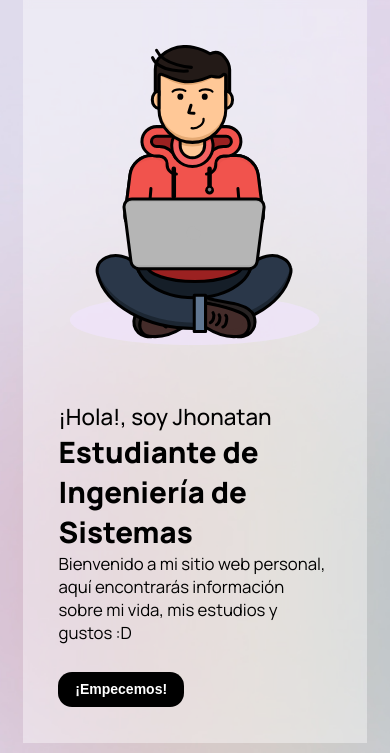
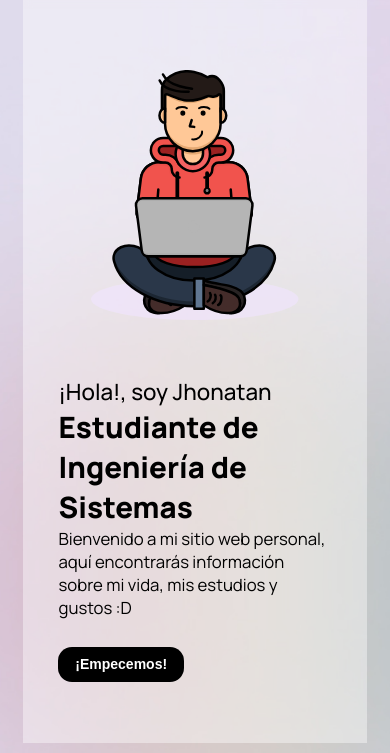
Before and after one commit to JhonatanDczel/pweb1-personal-page, a plain HTML site: page index.html in a window 390 px wide. Shown: the part 112-865 px from the top of the page. Drawn offline with Linux system fonts and the light colour scheme.

Commit message:
Ajuste de la imagen

```diff
--- a/css/responsive.css
+++ b/css/responsive.css
@@ -3,9 +3,13 @@
     font-size: 14px;
   }
   nav {
+
     justify-content: space-evenly;
   }
   nav > .links> button {
     display: none;
   }
+  main > .presentation-container > img{
+    height: 250px;
+  }
 }
```
